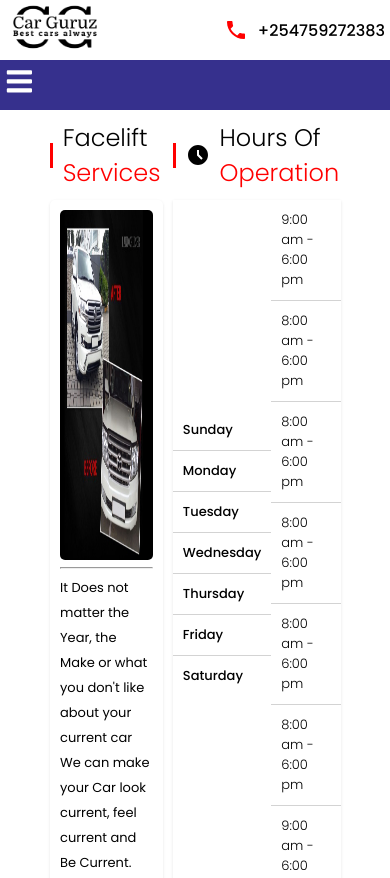
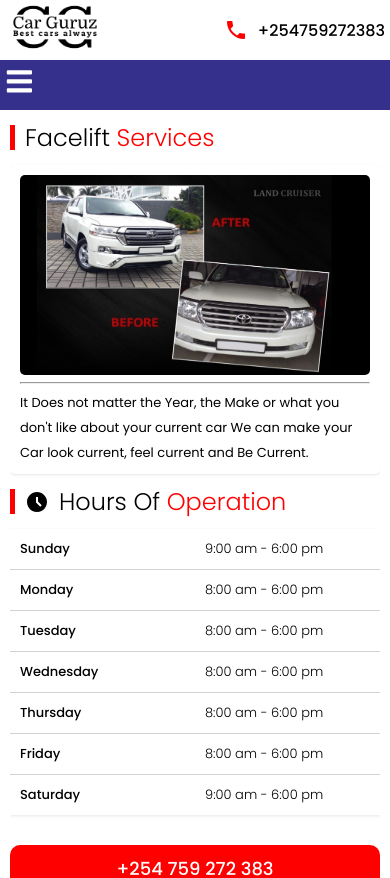
Before and after one commit to thadeusdev/cargurux, a React (Create React App) app: page /car-accessories in a window 390 px wide. Shown: the top 878 px of the page. Built offline with nearby package versions, Linux system fonts and the light colour scheme.

Commit message:
responsive caraccessoroies

```diff
--- a/src/pages/CarAccessories/CarAccessories.scss
+++ b/src/pages/CarAccessories/CarAccessories.scss
@@ -194,3 +194,30 @@
         }
     }
 }
+
+@media only screen and (max-width: 768px){
+    .carAccessories{
+        margin: 10px 10px;
+        overflow-x: hidden;
+
+        .top{
+            display: flex;
+            flex-direction: column;
+
+            .left{
+
+                .header{}
+
+                .image-wrapper{
+
+                    img{
+                        width: 100%;
+                        height: 200px;
+                    }
+                }
+            }
+
+            .right{}
+        }
+    }
+}
```
